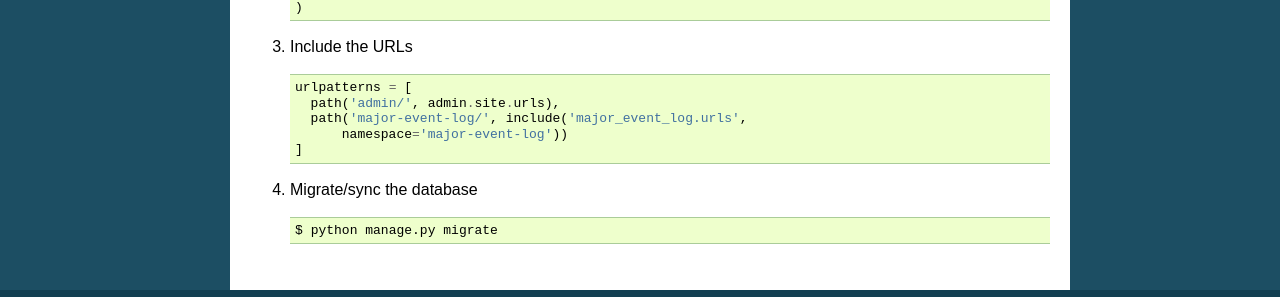
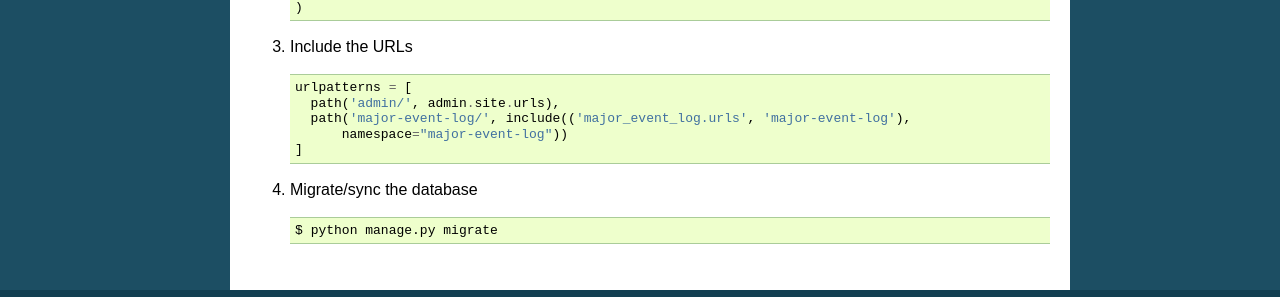
Before and after one commit to unt-libraries/django-major-event-log, a Sphinx documentation site: the page built from docs/installation.rst, in a window 1280 px wide. Shown: the part 512-809 px from the top of the page. Built offline with Sphinx 7.4.7, drawn with Linux system fonts in a browser that asks for light colours.

Commit message:
Update path for major_event_log urls in Readme and installation.

```diff
--- a/docs/installation.rst
+++ b/docs/installation.rst
@@ -36,8 +36,8 @@ Installing
 
        urlpatterns = [
          path('admin/', admin.site.urls),
-         path('major-event-log/', include('major_event_log.urls',
-             namespace='major-event-log'))
+         path('major-event-log/', include(('major_event_log.urls', 'major-event-log'),
+             namespace="major-event-log"))
        ]
 
 4. Migrate/sync the database
```
Also changed, not shown: README.md (+2 -1 lines).
